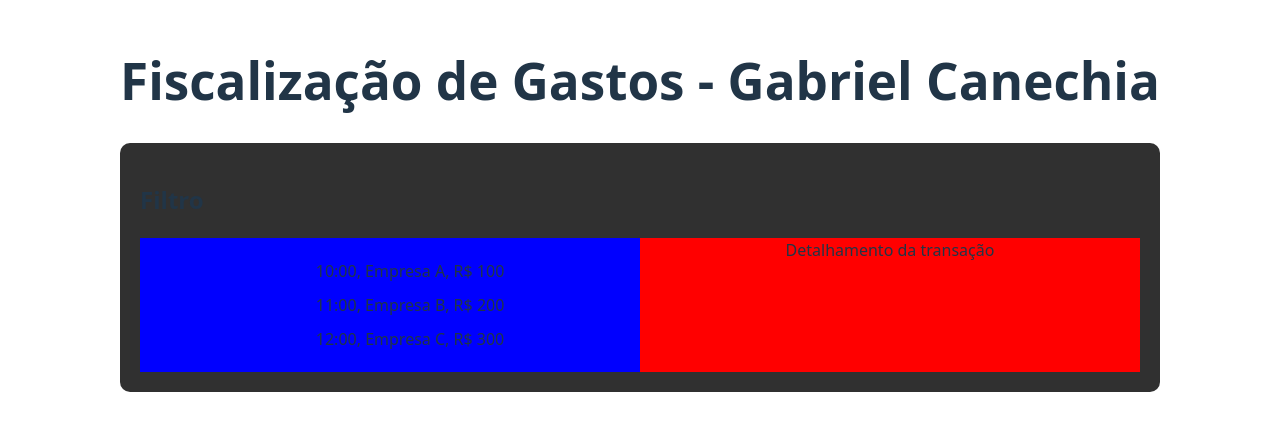
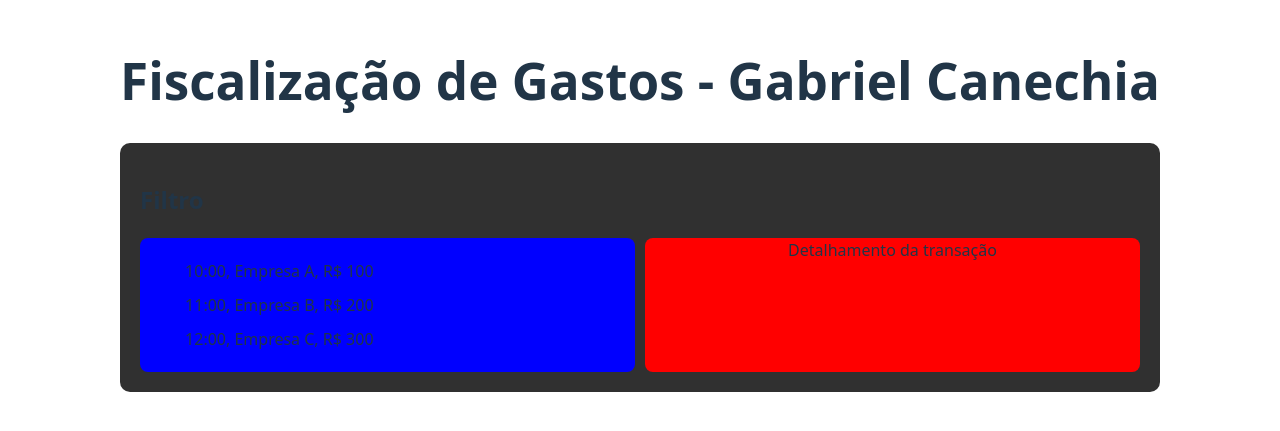
Before and after one commit to scorpiontyf/fiscal-gastos, a React (Vite) app: page / in a window 1280 px wide. Shown: the part 195-626 px from the top of the page. Built offline with nearby package versions, Linux system fonts and the light colour scheme.

Commit message:
estilização

```diff
--- a/src/App.tsx
+++ b/src/App.tsx
@@ -29,15 +29,16 @@ function App() {
             display: "flex",
             flexDirection: "row",
             justifyContent: "space-between",
+            columnGap: "10px",
           }}
         >
-          <div style={{ backgroundColor: "blue", flex: 1 }}>
-            <ul style={{ listStyleType: "none" }}>
+          <div style={{ backgroundColor: "blue", flex: 1, borderRadius: "8px" }}>
+            <ul style={{ listStyleType: "none", alignContent: "start" }}>
               {mockData.map((item) => (
                 <li
                   key={item.id}
                   onClick={() => setTransactionId(item.id)}
-                  style={{ cursor: "pointer", padding: "5px" }}
+                  style={{ cursor: "pointer", padding: "5px", textAlign: "start" }}
                 >
                   <Text as="span">
                     {item.time}, {item.company}, R$ {item.value}
@@ -46,7 +47,7 @@ function App() {
               ))}
             </ul>
           </div>
-          <div style={{ backgroundColor: "red", flex: 1 }}>
+          <div style={{ backgroundColor: "red", flex: 1, borderRadius: "8px" }}>
             Detalhamento da transação
             <DetailTransaction id={transactionId} />
           </div>
```
